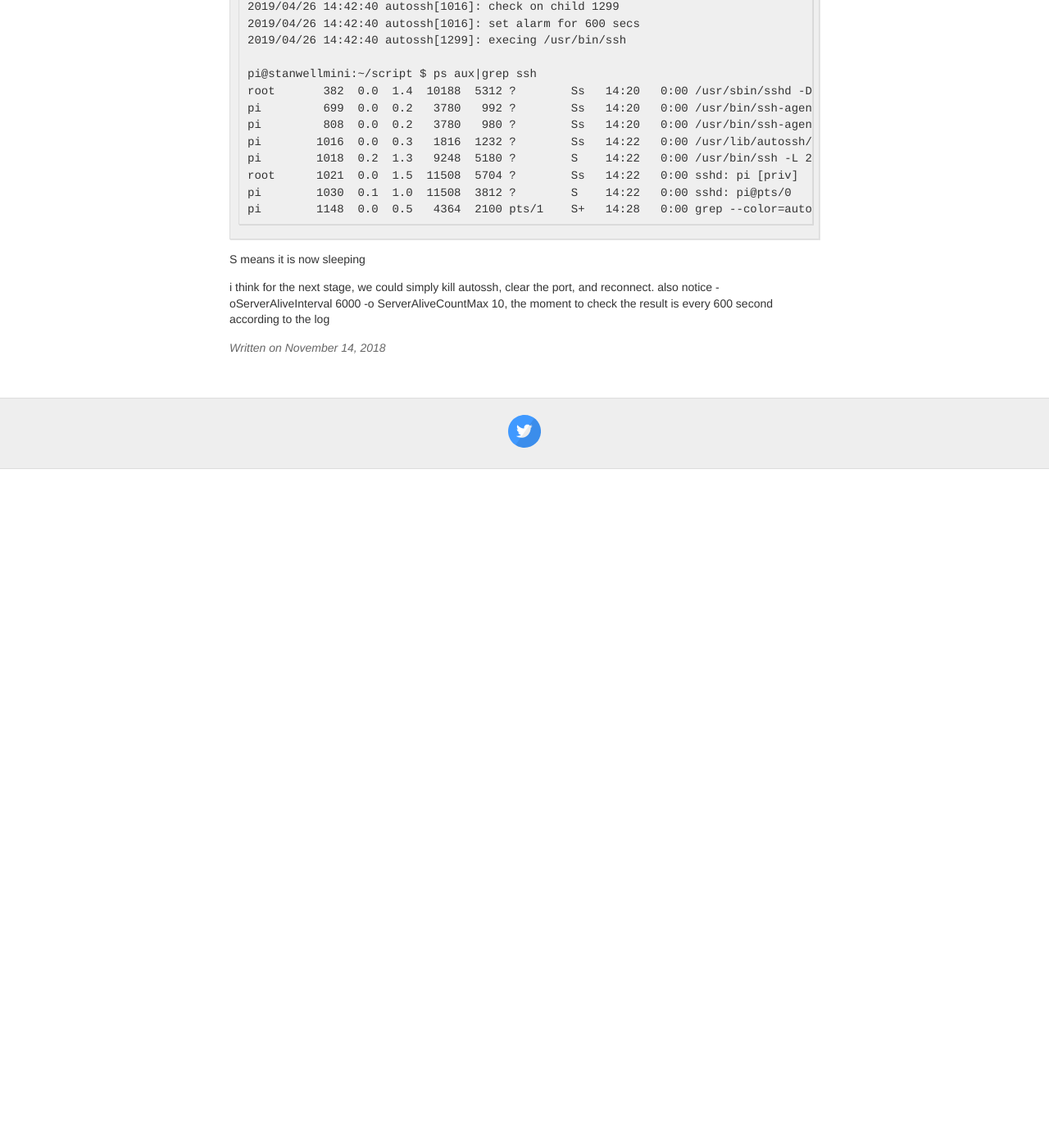
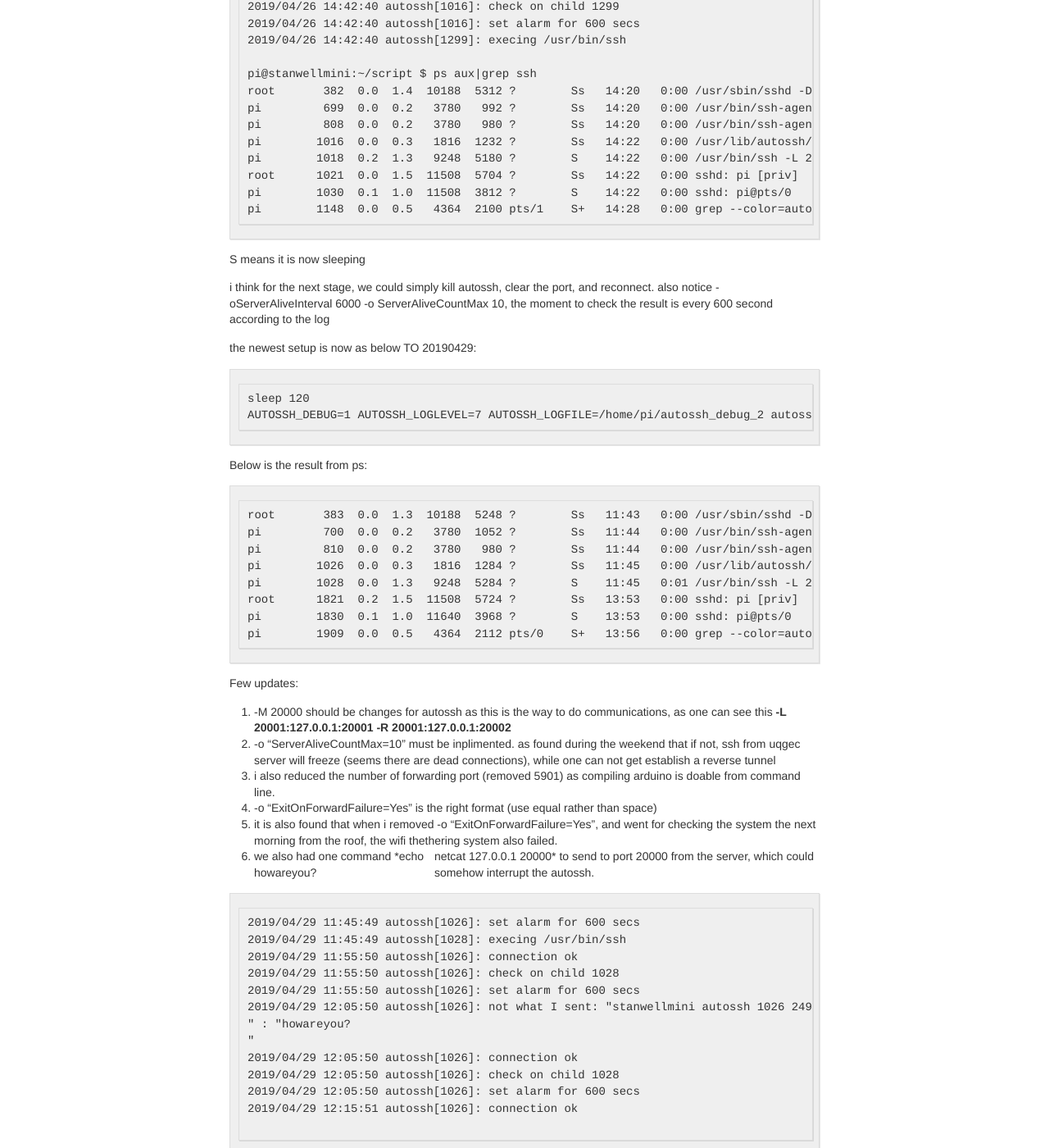
Before and after one commit to hydrogeologger/hydrogeologger.github.io, a Jekyll site: the page built from _posts/2018-11-14-sftp-uqgec-port-record.md, in a window 1280 px wide and 1400 px high, scrolled down 3027 px. Shown: the whole window at 82% size. Built offline with Jekyll 4.4.1, drawn with Linux system fonts in a browser that asks for light colours; before the commit the page ends 3599 px from its top, so only the background shows below that.

Commit message:
more update from autossh

````diff
--- a/_posts/2018-11-14-sftp-uqgec-port-record.md
+++ b/_posts/2018-11-14-sftp-uqgec-port-record.md
@@ -141,3 +141,47 @@ pi        1148  0.0  0.5   4364  2100 pts/1    S+   14:28   0:00 grep --color=au
 S means it is now sleeping
 
 i think for the next stage, we could simply kill autossh, clear the port, and reconnect. also notice -oServerAliveInterval 6000 -o ServerAliveCountMax 10, the moment to check the result is every 600 second according to the log
+
+the newest setup is now as below TO 20190429:
+
+```
+sleep 120
+AUTOSSH_DEBUG=1 AUTOSSH_LOGLEVEL=7 AUTOSSH_LOGFILE=/home/pi/autossh_debug_2 autossh -M 20001 -f -o "ServerAliveInterval=12000" -o "ServerAliveCountMax=10"  -o "ExitOnForwardFailure=Yes" -i ~/.ssh/id_rsa_sftp_uqgec -N sftp@144.6.225.24 -R 1992:localhost:22 -C
+```
+
+Below is the result from ps:
+
+```
+root       383  0.0  1.3  10188  5248 ?        Ss   11:43   0:00 /usr/sbin/sshd -D
+pi         700  0.0  0.2   3780  1052 ?        Ss   11:44   0:00 /usr/bin/ssh-agent x-session-manager
+pi         810  0.0  0.2   3780   980 ?        Ss   11:44   0:00 /usr/bin/ssh-agent -s
+pi        1026  0.0  0.3   1816  1284 ?        Ss   11:45   0:00 /usr/lib/autossh/autossh -M 20001    -o ServerAliveInterval=12000 -o ServerAliveCountMax=10 -o ExitOnForwardFailure=Yes -i /home/pi/.ssh/id_rsa_sftp_uqgec -N sftp@144.6.225.24 -R 1992:localhost:22 -C
+pi        1028  0.0  1.3   9248  5284 ?        S    11:45   0:01 /usr/bin/ssh -L 20001:127.0.0.1:20001 -R 20001:127.0.0.1:20002 -o ServerAliveInterval=12000 -o ServerAliveCountMax=10 -o ExitOnForwardFailure=Yes -i /home/pi/.ssh/id_rsa_sftp_uqgec -N -R 1992:localhost:22 -C sftp@144.6.225.24
+root      1821  0.2  1.5  11508  5724 ?        Ss   13:53   0:00 sshd: pi [priv]
+pi        1830  0.1  1.0  11640  3968 ?        S    13:53   0:00 sshd: pi@pts/0
+pi        1909  0.0  0.5   4364  2112 pts/0    S+   13:56   0:00 grep --color=auto ssh
+```
+Few updates:
+
+1. -M 20000  should be changes for autossh as this is the way to do communications, as one can see this **-L 20001:127.0.0.1:20001 -R 20001:127.0.0.1:20002**
+2.  -o "ServerAliveCountMax=10" must be inplimented. as found during the weekend that if not, ssh from uqgec server will freeze (seems there are dead connections), while one can not get establish a reverse tunnel
+3. i also reduced the number of forwarding port (removed 5901) as compiling arduino is doable from command line.
+4. -o "ExitOnForwardFailure=Yes" is the right format (use equal rather than space)
+5. it is also found that when i removed -o "ExitOnForwardFailure=Yes", and went for checking the system the next morning from the roof, the wifi thethering system also failed.
+6. we also had one command *echo howareyou? | netcat 127.0.0.1 20000* to send to port 20000 from the server, which could somehow interrupt the autossh.
+
+```
+2019/04/29 11:45:49 autossh[1026]: set alarm for 600 secs
+2019/04/29 11:45:49 autossh[1028]: execing /usr/bin/ssh
+2019/04/29 11:55:50 autossh[1026]: connection ok
+2019/04/29 11:55:50 autossh[1026]: check on child 1028
+2019/04/29 11:55:50 autossh[1026]: set alarm for 600 secs
+2019/04/29 12:05:50 autossh[1026]: not what I sent: "stanwellmini autossh 1026 249585694 ^M
+" : "howareyou?
+"
+2019/04/29 12:05:50 autossh[1026]: connection ok
+2019/04/29 12:05:50 autossh[1026]: check on child 1028
+2019/04/29 12:05:50 autossh[1026]: set alarm for 600 secs
+2019/04/29 12:15:51 autossh[1026]: connection ok
+
+```
````
